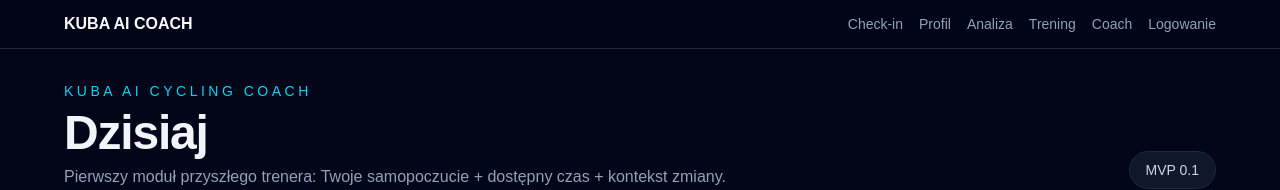
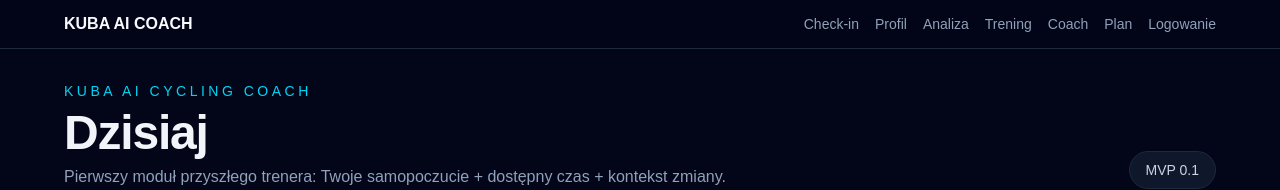
Before and after one commit to jakubszczypa-rgb/kuba-ai-cycling-coach, a Next.js app: page / in a window 1280 px wide. Shown: the top 190 px of the page. Built offline with nearby package versions, Linux system fonts and the light colour scheme.

Commit message:
Add plan navigation

```diff
--- a/app/layout.tsx
+++ b/app/layout.tsx
@@ -20,6 +20,7 @@ export default function RootLayout({ children }: Readonly<{ children: React.Reac
               <Link href="/analysis">Analiza</Link>
               <Link href="/workout">Trening</Link>
               <Link href="/today">Coach</Link>
+              <Link href="/plan">Plan</Link>
               <Link href="/login">Logowanie</Link>
             </div>
           </div>
```
